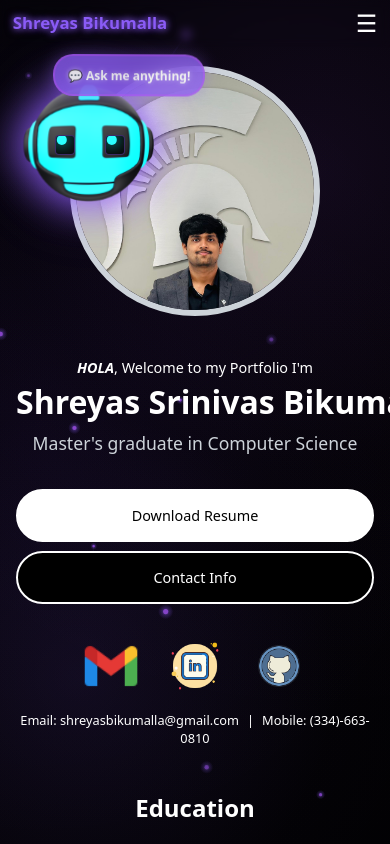
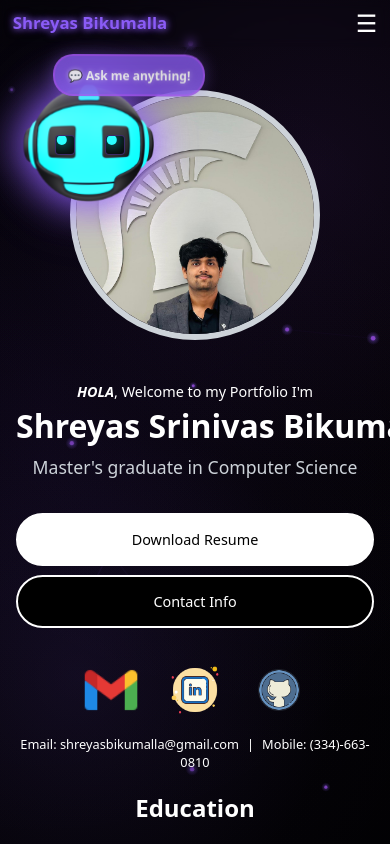
Before and after one commit to shreyasbikumalla/shreyas-portfolio, a React (Vite) app: page / in a window 390 px wide. Built offline with nearby package versions, Linux system fonts and the light colour scheme.

Commit message:
Increased hero padding significantly and made particles move very slowly for subtle background effect

```diff
--- a/src/components/Hero.jsx
+++ b/src/components/Hero.jsx
@@ -9,7 +9,7 @@ export default function Hero() {
     <section
       id="home"
       style={{
-        paddingTop: "8rem",
+        paddingTop: "12rem",
         minHeight: "100vh",
         display: "flex",
         alignItems: "center",
--- a/src/components/ParticleSystem.jsx
+++ b/src/components/ParticleSystem.jsx
@@ -26,8 +26,8 @@ const ParticleSystem = () => {
       constructor() {
         this.x = Math.random() * canvas.width;
         this.y = Math.random() * canvas.height;
-        this.vx = (Math.random() - 0.5) * 0.5;
-        this.vy = (Math.random() - 0.5) * 0.5;
+        this.vx = (Math.random() - 0.5) * 0.08; // Much slower movement
+        this.vy = (Math.random() - 0.5) * 0.08; // Much slower movement
         this.size = Math.random() * 2 + 1;
         this.opacity = Math.random() * 0.5 + 0.2;
         this.baseOpacity = this.opacity;
@@ -45,21 +45,21 @@ const ParticleSystem = () => {
           const force = (150 - distance) / 150;
           const angle = Math.atan2(dy, dx);
 
-          // Repel when very close, attract when medium distance
+          // Repel when very close, attract when medium distance (very subtle)
           if (distance < 80) {
-            this.vx -= Math.cos(angle) * force * 0.02;
-            this.vy -= Math.sin(angle) * force * 0.02;
+            this.vx -= Math.cos(angle) * force * 0.003;
+            this.vy -= Math.sin(angle) * force * 0.003;
           } else {
-            this.vx += Math.cos(angle) * force * 0.008;
-            this.vy += Math.sin(angle) * force * 0.008;
+            this.vx += Math.cos(angle) * force * 0.001;
+            this.vy += Math.sin(angle) * force * 0.001;
           }
         }
 
-        // Apply velocity with damping
+        // Apply velocity with strong damping for very slow movement
         this.x += this.vx;
         this.y += this.vy;
-        this.vx *= 0.99;
-        this.vy *= 0.99;
+        this.vx *= 0.995; // Stronger damping for slower movement
+        this.vy *= 0.995; // Stronger damping for slower movement
 
         // Boundary wrapping
         if (this.x < 0) this.x = canvas.width;
--- a/src/styles/globals.css
+++ b/src/styles/globals.css
@@ -1062,7 +1062,7 @@ ul,.card{list-style:none;margin:0;padding:0}
 /* Mobile responsive hero section */
 @media (max-width: 768px) {
   #home {
-    padding-top: 6rem !important;
+    padding-top: 9rem !important;
   }
 
   .hero-avatar {
@@ -1090,7 +1090,7 @@ ul,.card{list-style:none;margin:0;padding:0}
 
 @media (max-width: 480px) {
   #home {
-    padding-top: 5rem !important;
+    padding-top: 8rem !important;
   }
 
   .hero-avatar {
```
